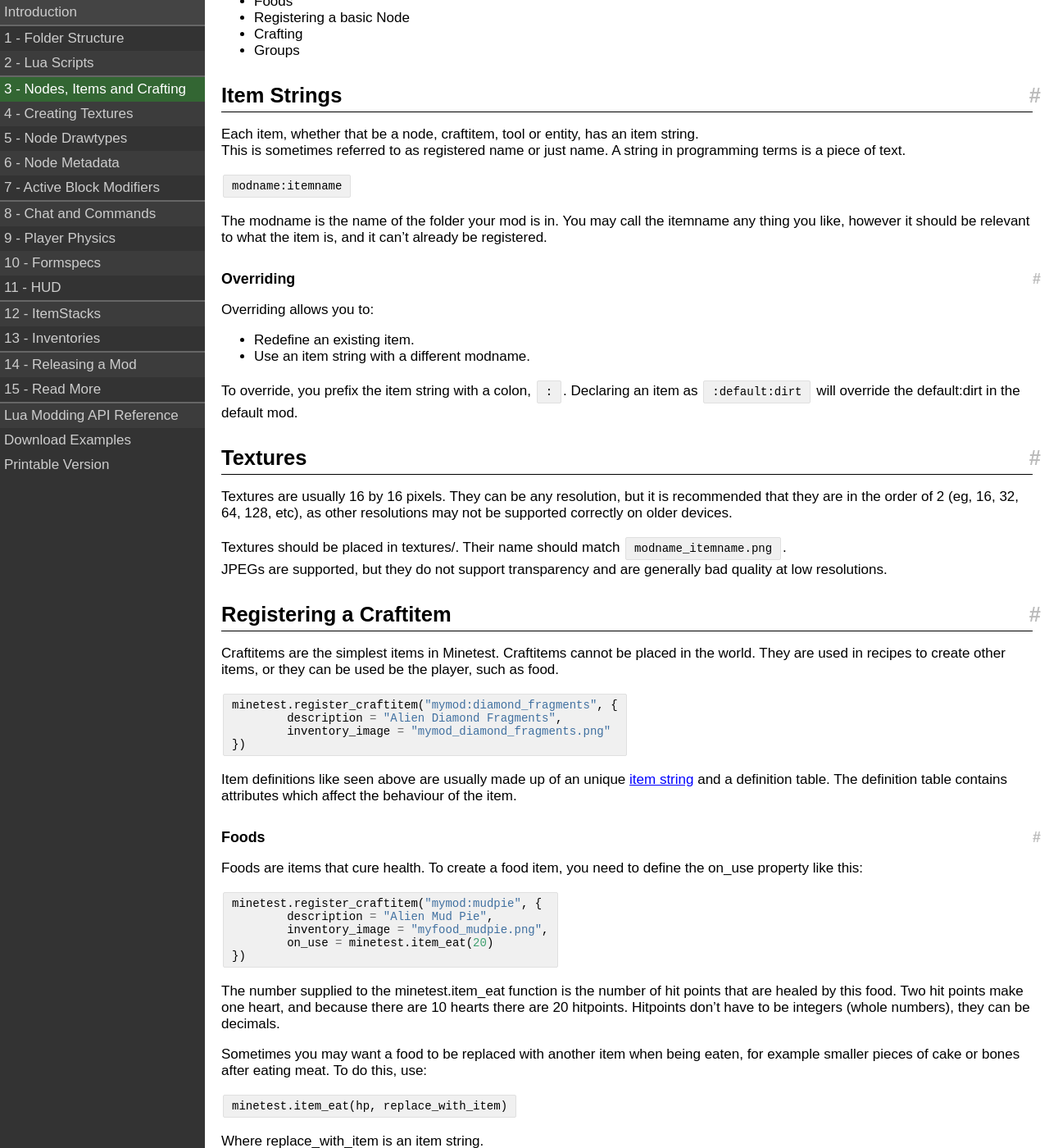
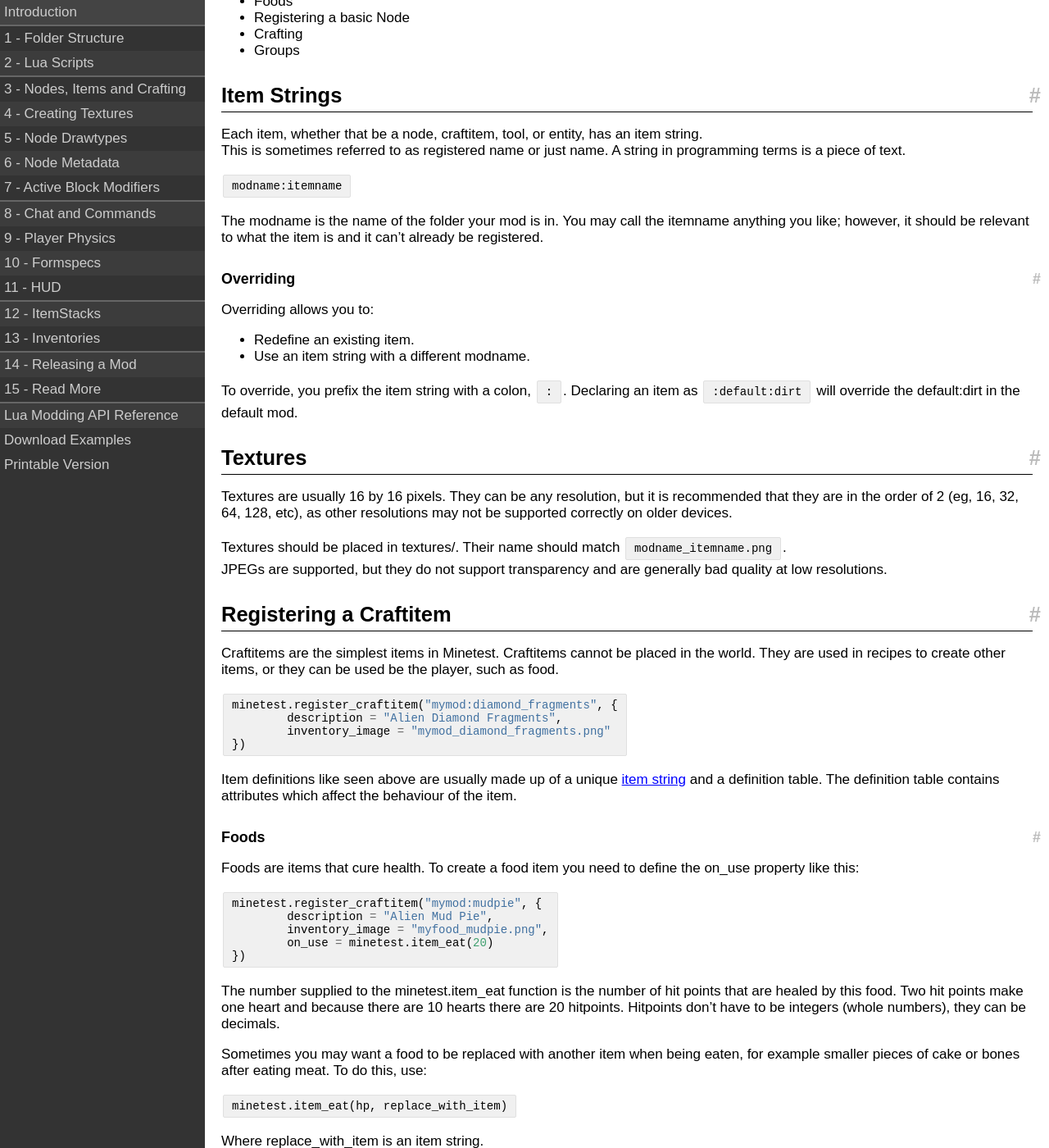
Before and after one commit to rubenwardy/minetest_modding_book, a Jekyll site: the page built from chapters/nodes_items_crafting.md, in a window 1280 px wide and 1400 px high, scrolled down 236 px. Shown: the whole window at 82% size. Built offline with Jekyll 4.4.1, drawn with Linux system fonts in a browser that asks for light colours; nearby versions of some CDN libraries; some of the changed text lies outside the part shown.

Commit message:
fixed typos

```diff
--- a/chapters/nodes_items_crafting.md
+++ b/chapters/nodes_items_crafting.md
@@ -1,5 +1,5 @@
 ---
-title: Nodes, Items and Crafting
+title: Nodes, Items, and Crafting
 layout: default
 root: ../
 ---
@@ -19,15 +19,15 @@
 
 ## Item Strings
 
-Each item, whether that be a node, craftitem, tool or entity, has an item string.\\
+Each item, whether that be a node, craftitem, tool, or entity, has an item string.\\
 This is sometimes referred to as registered name or just name.
 A string in programming terms is a piece of text.
 
 	modname:itemname
 
 The modname is the name of the folder your mod is in.
-You may call the itemname any thing you like, however it should be relevant to
-what the item is, and it can't already be registered.
+You may call the itemname anything you like; however, it should be relevant to
+what the item is and it can't already be registered.
 
 ### Overriding
 
@@ -60,13 +60,13 @@
 })
 {% endhighlight %}
 
-Item definitions like seen above are usually made up of an unique
+Item definitions like seen above are usually made up of a unique
 [item string](#item-strings) and a definition table. The definition table
 contains attributes which affect the behaviour of the item.
 
 ### Foods
 
-Foods are items that cure health. To create a food item, you need to define the on_use property like this:
+Foods are items that cure health. To create a food item you need to define the on_use property like this:
 
 {% highlight lua %}
 minetest.register_craftitem("mymod:mudpie", {
@@ -77,7 +77,7 @@
 {% endhighlight %}
 
 The number supplied to the minetest.item_eat function is the number of hit points that are healed by this food.
-Two hit points make one heart, and because there are 10 hearts there are 20 hitpoints.
+Two hit points make one heart and because there are 10 hearts there are 20 hitpoints.
 Hitpoints don't have to be integers (whole numbers), they can be decimals.
 
 Sometimes you may want a food to be replaced with another item when being eaten,
@@ -125,11 +125,11 @@
 ## Registering a basic node
 
 In Minetest, a node is an item that you can place.
-Most nodes are 1m x 1m x 1m cubes, however the shape doesn't
+Most nodes are 1m x 1m x 1m cubes; however, the shape doesn't
 have to be a cube - as we will explore later.
 
 Let's get onto it. A node's definition table is very similar to a craftitem's
-definition table, however you need to set the textures for the faces of the cube.
+definition table; however, you need to set the textures for the faces of the cube.
 
 {% highlight lua %}
 minetest.register_node("mymod:diamond", {
@@ -267,7 +267,7 @@
 
 As you can see from this example, the only real difference in the code
 is that the recipe is just a single item, compared to being in a table
-(between braces). They also have an optional "cooktime" parameter, which
+(between braces). They also have an optional "cooktime" parameter which
 defines how long the item takes to cook. If this is not set it defaults to 3.
 
 The recipe above works when the coal block is in the input slot,
```
Also changed, not shown: other parts of chapters/nodes_items_crafting.md (+3 -3 lines).
